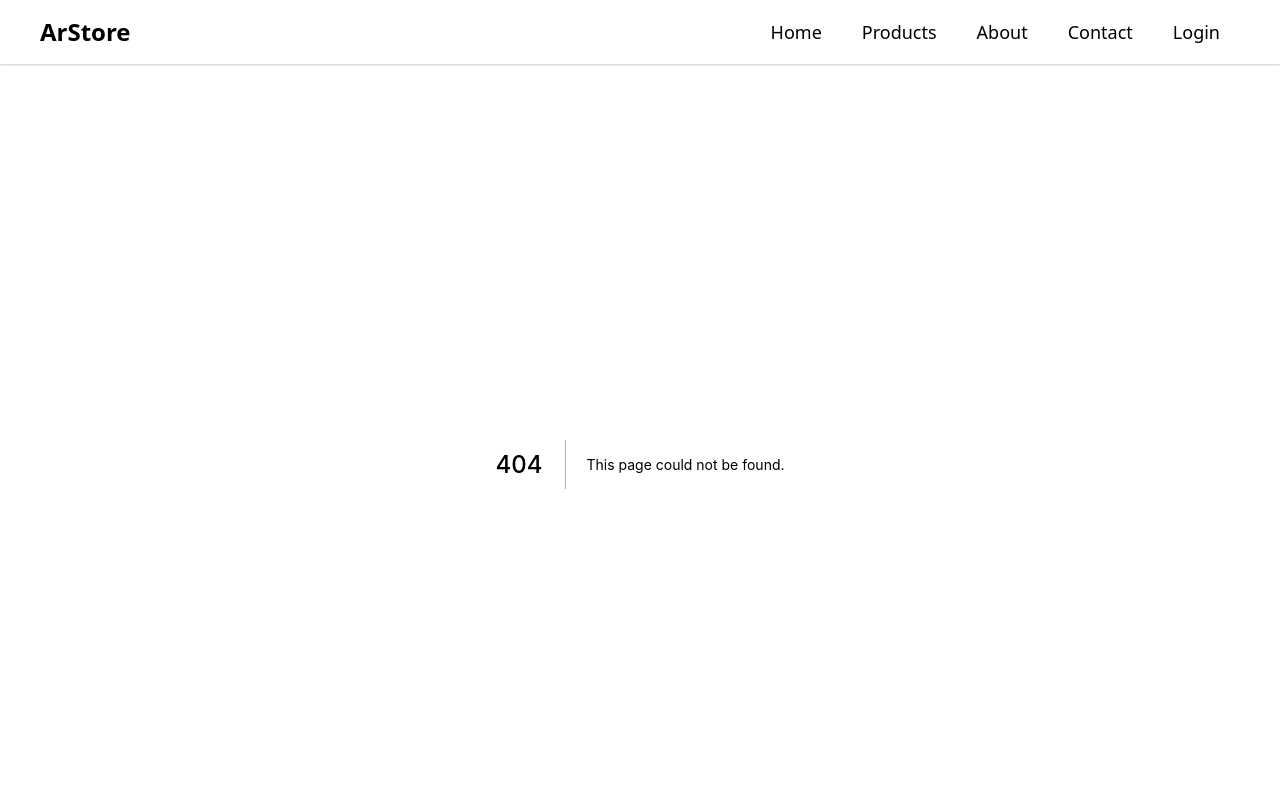
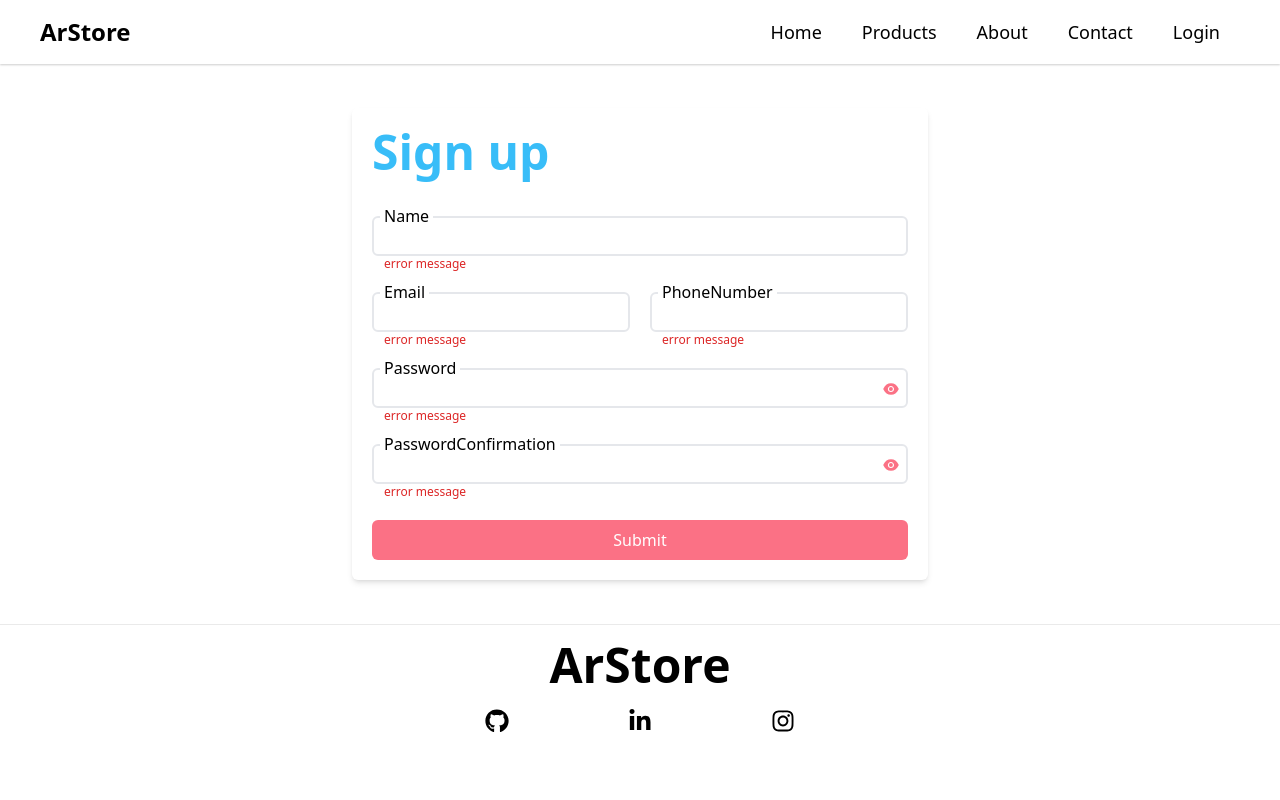
Before and after one commit to armin-bkh/arStore, a Next.js app: page /auth/signup in a window 1280 px wide. Before the commit this address had no page. Shown: the top 800 px of the page. Built offline with nearby package versions, Linux system fonts and the light colour scheme.

Commit message:
Input component + signup page ui

```diff
--- /dev/null
+++ b/components/common/Input/Input.tsx
@@ -0,0 +1,44 @@
+import React, { useCallback, useState } from "react";
+import { AiFillEye, AiFillEyeInvisible } from "react-icons/ai";
+
+interface InputPropsType {
+  type: "text" | "password" | "tel" | "email";
+  name: string;
+  lbl: string;
+}
+
+function Input(props: InputPropsType) {
+  const { type, name, lbl } = props;
+  const [isSecure, setIsSecure] = useState<boolean>(true);
+
+  const handleShowPassword = useCallback(() => {
+    setIsSecure((prevIsSecure) => !prevIsSecure);
+  }, [isSecure]);
+
+  return (
+    <fieldset className="flex flex-col relative group-focus mb-5 flex-1">
+      <label
+        className="capitalize text-sm md:text-base bg-white px-1 absolute -top-3 left-2"
+        htmlFor={name}
+      >
+        {lbl}
+      </label>
+      <input
+        className="rounded-md outline-none px-3 py-2 text-sm border-2 focus:shadow"
+        type={isSecure ? type : "text"}
+        id={name}
+      />
+      {type === "password" && (
+        <span
+          className="absolute right-2 top-3 text-lg text-rose-400"
+          onClick={handleShowPassword}
+        >
+          {isSecure ? <AiFillEye /> : <AiFillEyeInvisible />}
+        </span>
+      )}
+      <span className="text-red-600 text-xs ml-3">error message</span>
+    </fieldset>
+  );
+}
+
+export default Input;
--- a/package.json
+++ b/package.json
@@ -13,6 +13,7 @@
     "next": "12.1.6",
     "react": "18.1.0",
     "react-dom": "18.1.0",
+    "react-hook-form": "^7.31.2",
     "react-icons": "^4.3.1"
   },
   "devDependencies": {
--- /dev/null
+++ b/pages/auth/signup.tsx
@@ -0,0 +1,41 @@
+import Input from "components/common/Input/Input";
+import React from "react";
+
+const initialValues = {
+  name: "",
+  email: "",
+  phoneNumber: "",
+  password: "",
+  passwordConfirmation: "",
+};
+
+function SignupPage() {
+  return (
+    <main className="safeArea p-5 flex justify-center items-center min-h-[70vh]">
+      <form className="w-full max-w-xl md:w-2/3 p-5 shadow-md rounded-md flex flex-col">
+        <h1 className="text-4xl md:text-5xl text-sky-400 font-bold mb-10">
+          Sign up
+        </h1>
+        <Input name="name" type="text" lbl="name" />
+        <div className="flex flex-col md:flex-row md:gap-5 gap-0">
+          <Input name="email" type="email" lbl="email" />
+          <Input name="phoneNumber" type="tel" lbl="phoneNumber" />
+        </div>
+        <Input name="password" type="password" lbl="password" />
+        <Input
+          name="passwordConfirmation"
+          type="password"
+          lbl="passwordConfirmation"
+        />
+        <button
+          className="bg-rose-400 py-2 rounded-md text-white"
+          type="submit"
+        >
+          Submit
+        </button>
+      </form>
+    </main>
+  );
+}
+
+export default SignupPage;
--- a/pages/index.tsx
+++ b/pages/index.tsx
@@ -72,7 +72,7 @@ const HomePage = (props: HomePagePropsType) => {
                 <span className="text-sky-400 text-6xl lg:text-8xl">Ar</span>{" "}
                 shoes
               </p>
-              <Link href="/login">
+              <Link href="/auth/signup">
                 <a className="bg-sky-400 rounded-md px-10 py-2 block">
                   Start the tour
                 </a>
@@ -99,7 +99,7 @@ const HomePage = (props: HomePagePropsType) => {
           <p className="text-xl xl:text-3xl mb-10">
             and take advantage of our good facilities.
           </p>
-          <Link href="/login">
+          <Link href="/auth/singup">
             <a className="bg-white px-10 py-2 rounded-md text-violet-400">
               Join now
             </a>
```
Also changed, not shown: 1 other file (tests, documents, lock files or other folders).
